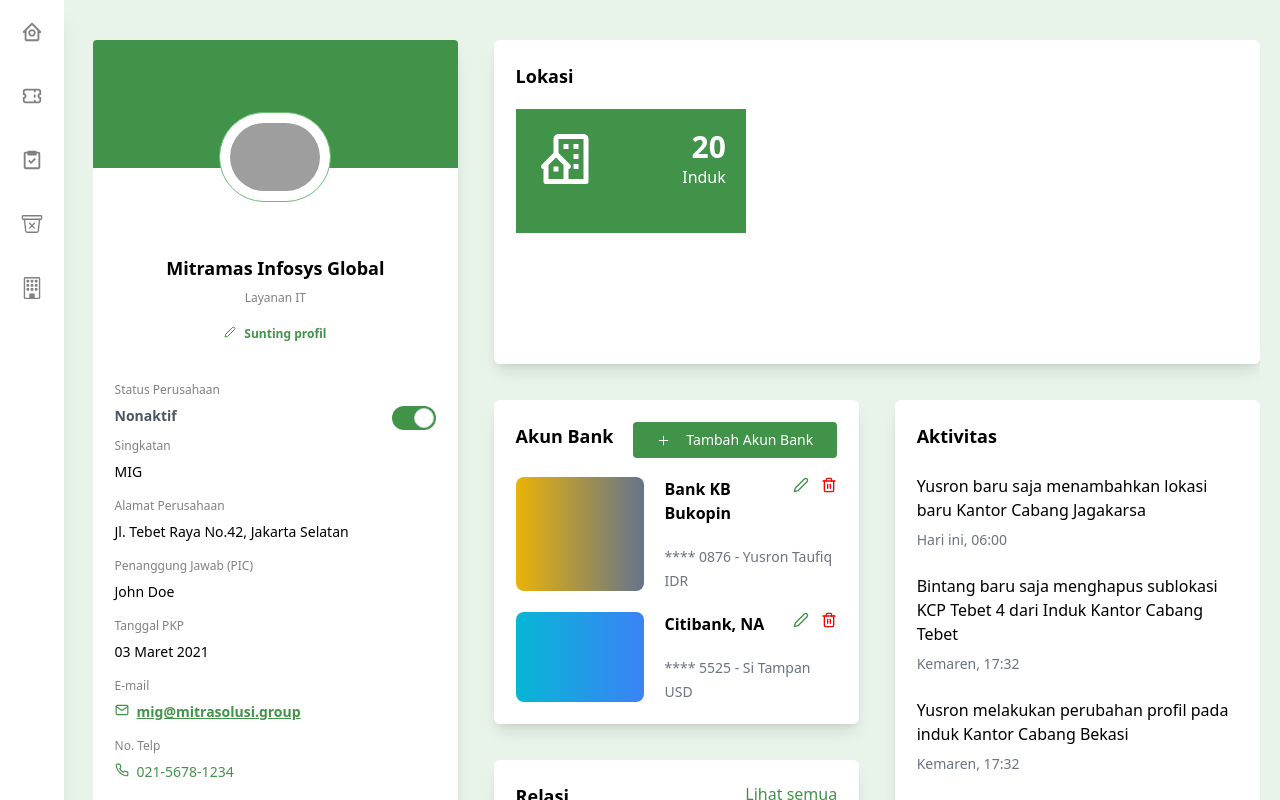
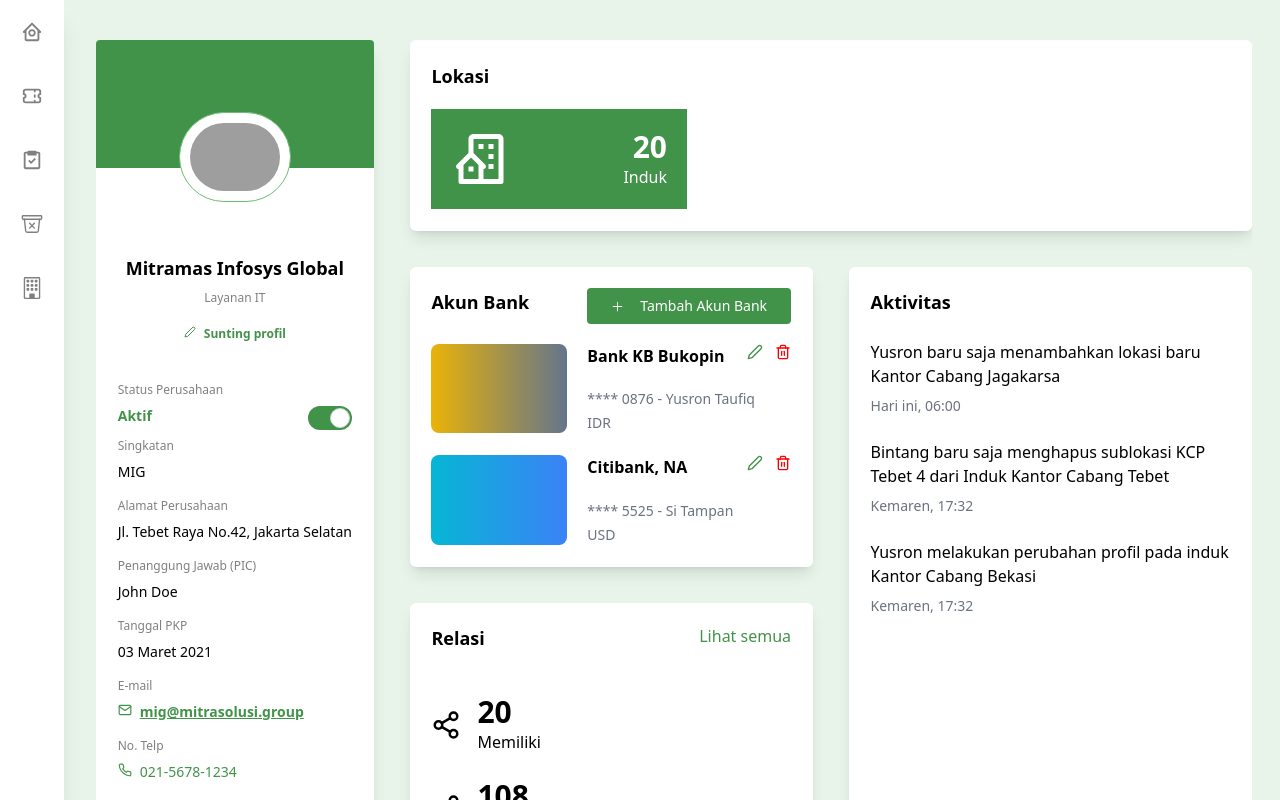
Before and after one commit to jestsee/mig-test, a React (Create React App) app: page / in a window 1280 px wide. Shown: the top 800 px of the page. Built offline with nearby package versions, Linux system fonts and the light colour scheme; grey boxes are pictures that could not be loaded.

Commit message:
fixing grid layout

```diff
--- a/src/components/ContentGrid.js
+++ b/src/components/ContentGrid.js
@@ -6,8 +6,8 @@ import Relation from "./Relation";
 
 export default function ContentGrid() {
   return (
-    <div className="ml-[5.8rem] mt-[2.5rem] pb-[2.5rem] mr-5">
-      <div className="grid overflow-hidden grid-cols-3 grid-rows-3 gap-9">
+    <div className="ml-[6rem] mt-[2.5rem] pb-[2.5rem] mr-7">
+      <div className="grid overflow-hidden grid-cols-[auto] grid-rows-[auto] gap-9">
         <div className="box row-span-6"><MitramasInfo/></div>
         <div className="box col-start-2 col-span-2"><Location/></div>
         <div className="box row-span-0 col-start-2 col-span-1"><BankAccount/></div>
--- a/src/components/MitramasInfo.js
+++ b/src/components/MitramasInfo.js
@@ -30,8 +30,8 @@ export default function MitramasInfo() {
 
         <div className="mt-10 mb-16">
           <div className="grey-title"><p>Status Perusahaan</p></div>
-          <div className={!active ? "text-primary text-sm font-bold flex justify-between" : "text-gray-600 text-sm font-bold flex justify-between"}>
-            <p>{active ? "Nonaktif" : "Aktif"}</p>
+          <div className={!active ? "text-gray-600 text-sm font-bold flex justify-between" : "text-primary text-sm font-bold flex justify-between"}>
+            <p>{!active ? "Nonaktif" : "Aktif"}</p>
             <label className="relative cursor-pointer">
               <input type="checkbox" value="" id="green-toggle" className="sr-only peer"
               defaultChecked={active} onChange={handleToggle}/>
--- a/src/components/Relation.js
+++ b/src/components/Relation.js
@@ -2,7 +2,7 @@ import { FiShare2 } from "react-icons/fi";
 
 export default function Relation() {
   return (
-    <div className="pt-[1.7vw] px-[1.7vw]">
+    <div className="pt-[1.7vw] px-[1.7vw] mb-[3vw]">
       <div className="flex justify-between">
         <div className="font-bold text-lg mb-[1.4vw]"><p>Relasi</p></div>
         <a className="text-primary" href="#">Lihat semua</a>
```
